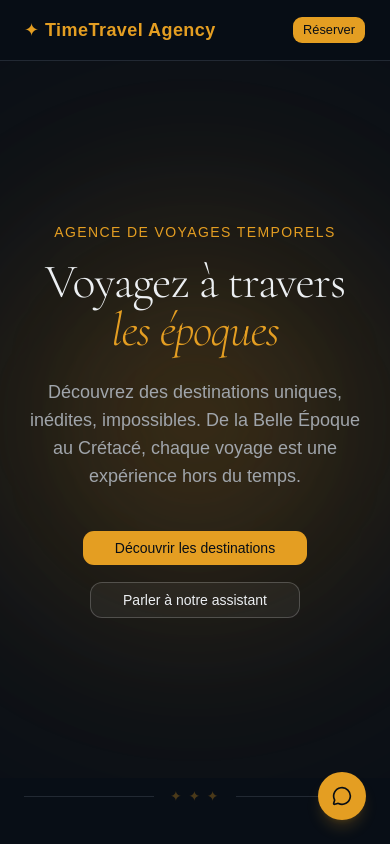
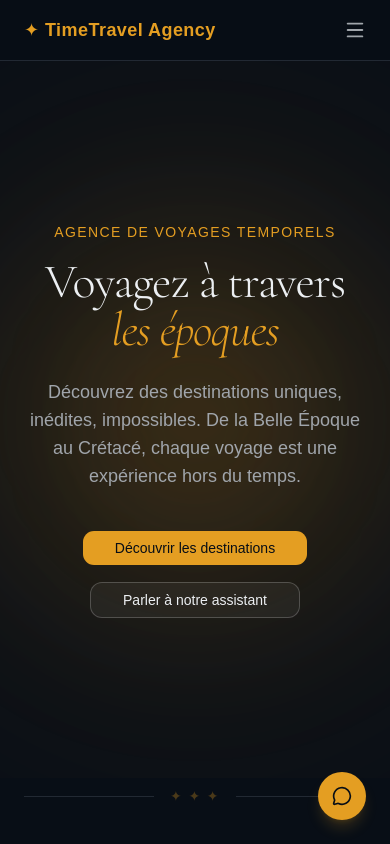
Before and after one commit to Johnn81100/TimeTravelAgency, a React (Vite) app: page / in a window 390 px wide. Shown: the top 844 px of the page. Built offline with nearby package versions, Linux system fonts and the light colour scheme.

Commit message:
feat(mobile): add hamburger menu for mobile nav

```diff
--- a/src/components/layout/Header.tsx
+++ b/src/components/layout/Header.tsx
@@ -1,25 +1,70 @@
+import { useState } from 'react'
+import { Menu, X } from 'lucide-react'
 import { Button } from '@/components/ui/button'
 
 export function Header() {
+  const [menuOpen, setMenuOpen] = useState(false)
+
+  function openChatbot() {
+    window.dispatchEvent(new CustomEvent('open-chatbot'))
+    setMenuOpen(false)
+  }
+
   return (
     <header className="sticky top-0 z-50 border-b border-border bg-background/80 backdrop-blur-md">
       <div className="mx-auto flex max-w-6xl items-center justify-between px-6 py-4">
         <span className="text-lg font-semibold tracking-wide text-primary">
           ✦ TimeTravel Agency
         </span>
+
+        {/* Desktop nav */}
         <nav className="hidden items-center gap-8 text-sm text-muted-foreground md:flex">
           <a href="#destinations" className="transition-colors hover:text-foreground">
             Destinations
           </a>
           <button
-            onClick={() => window.dispatchEvent(new CustomEvent('open-chatbot'))}
+            onClick={openChatbot}
             className="transition-colors hover:text-foreground"
           >
             Assistant IA
           </button>
         </nav>
-        <Button size="sm">Réserver</Button>
+
+        <div className="flex items-center gap-3">
+          <Button size="sm" className="hidden md:inline-flex">Réserver</Button>
+
+          {/* Hamburger — mobile only */}
+          <button
+            onClick={() => setMenuOpen(!menuOpen)}
+            className="flex items-center justify-center text-muted-foreground transition-colors hover:text-foreground md:hidden"
+            aria-label={menuOpen ? 'Fermer le menu' : 'Ouvrir le menu'}
+          >
+            {menuOpen ? <X size={22} /> : <Menu size={22} />}
+          </button>
+        </div>
       </div>
+
+      {/* Mobile menu */}
+      {menuOpen && (
+        <div className="border-t border-border bg-background/95 px-6 py-4 md:hidden">
+          <nav className="flex flex-col gap-4 text-sm text-muted-foreground">
+            <a
+              href="#destinations"
+              onClick={() => setMenuOpen(false)}
+              className="py-1 transition-colors hover:text-foreground"
+            >
+              Destinations
+            </a>
+            <button
+              onClick={openChatbot}
+              className="py-1 text-left transition-colors hover:text-foreground"
+            >
+              Assistant IA
+            </button>
+            <Button size="sm" className="mt-2 w-full">Réserver</Button>
+          </nav>
+        </div>
+      )}
     </header>
   )
 }
```
